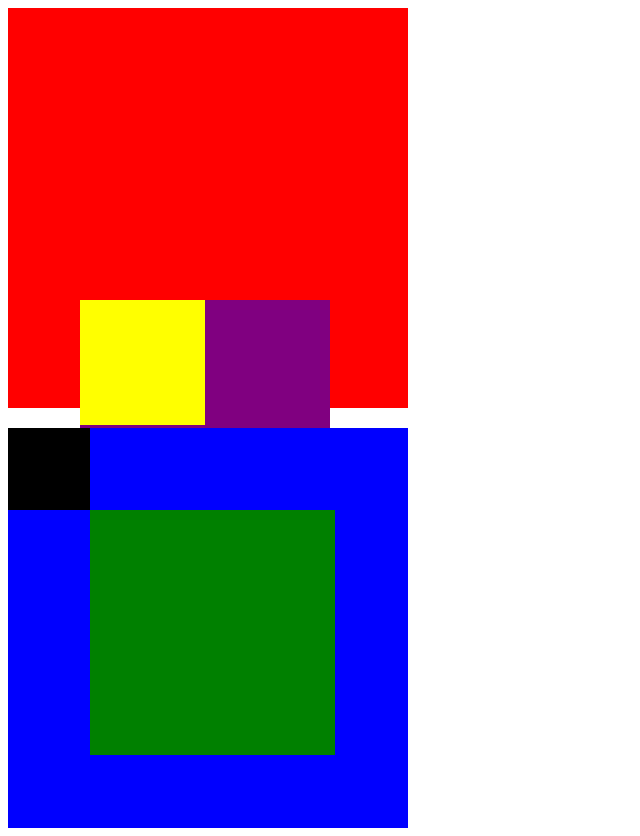
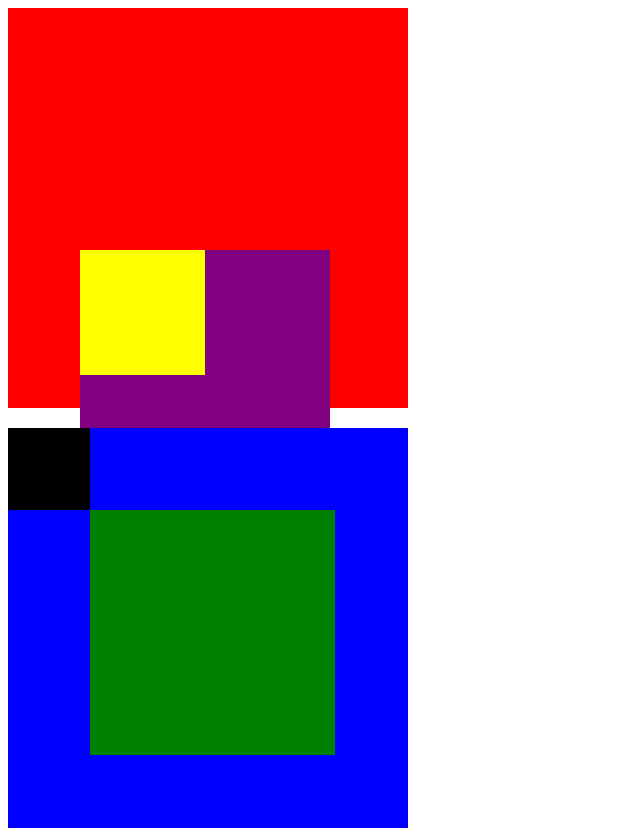
Before and after one commit to Dany-Nok/clase-practica-ejercicio-posicion-cajas, a plain HTML site: page index.html in a window 1280 px wide. Shown: the whole page, without its empty margins (0-640 px from the left). Drawn offline with Linux system fonts and the light colour scheme.

Commit message:
correccion bottom .caja_mediana y .caja_chica en css

```diff
--- a/styles.css
+++ b/styles.css
@@ -9,7 +9,7 @@
   width: 250px;
   height: 250px;
   position: absolute;
-  bottom: 250px;
+  bottom: 300px;
   left: 80px;
 }
 .caja_chica {
@@ -17,7 +17,7 @@
   width: 125px;
   height: 125px;
   position: absolute;
-  bottom: 375px;
+  bottom: 425px;
   left: 80px;
 }
 .caja_grande_b {
```
